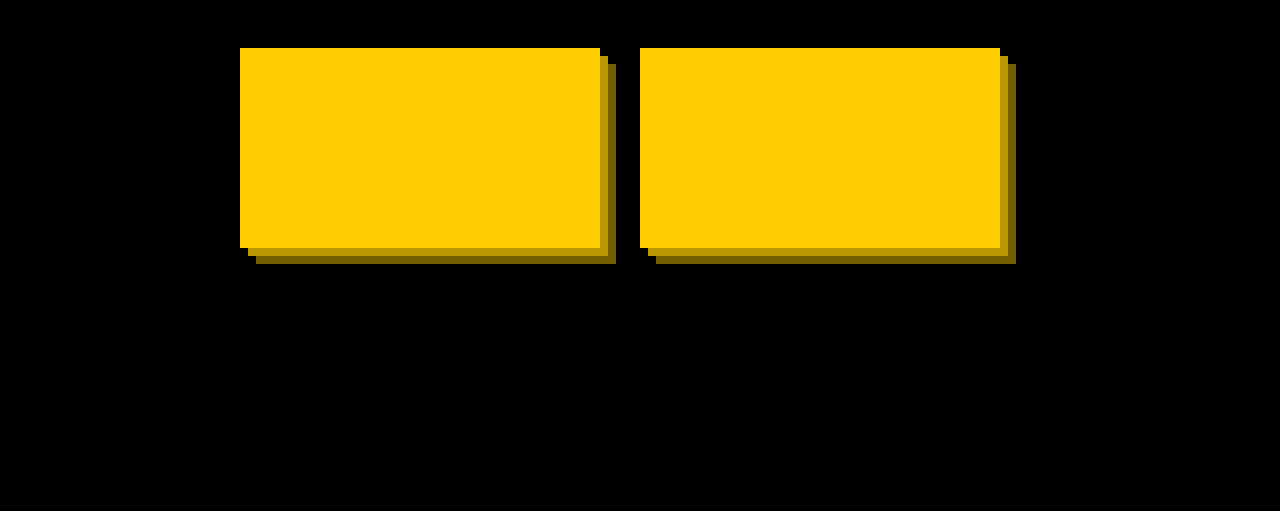
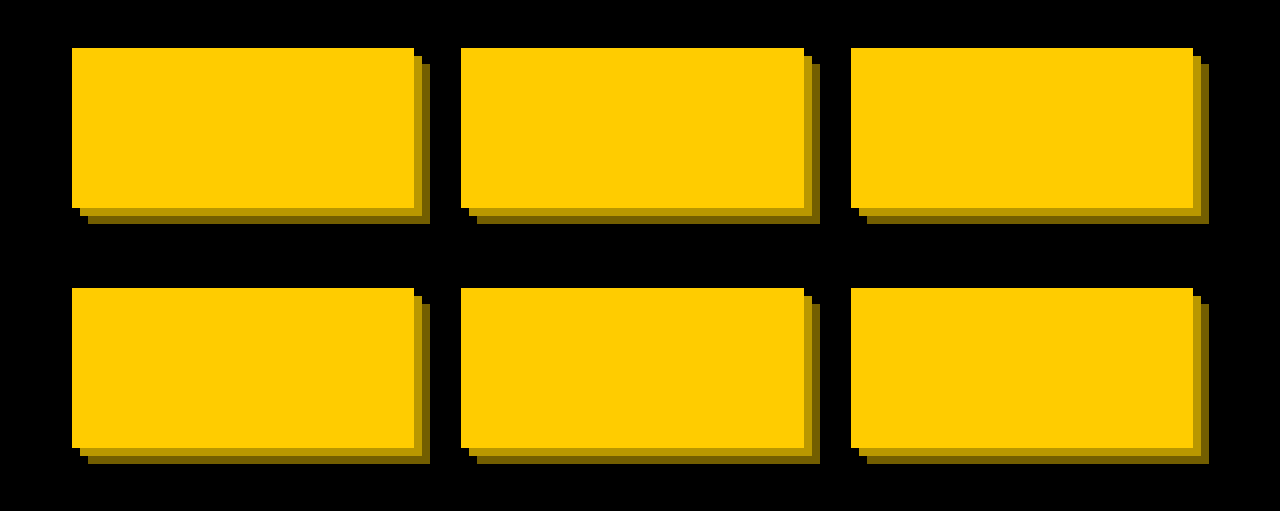
Before and after one commit to il4mb/statis-website, a plain HTML site: page index.html in a window 1280 px wide. Drawn offline with Linux system fonts and the light colour scheme.

Commit message:
Changes to be committed: 	modified:   asset/style/styling.css 	modified:   asset/style/styling.css.map 	modified:   index.html 	modified:   styling.sass

```diff
--- a/index.html
+++ b/index.html
@@ -13,6 +13,10 @@
         <div class="grid">
             <div class="box"></div>
             <div class="box"></div>
+            <div class="box"></div>
+            <div class="box"></div>
+            <div class="box"></div>
+            <div class="box"></div>
         </div>
     </div>
 
--- a/styling.sass
+++ b/styling.sass
@@ -11,7 +11,7 @@ $text-color: #fff !default
 $bg-color: rgba(43, 45, 47, 1)
 $card-bg-color: linear-gradient(145deg,rgba(115, 115, 115, 0.15) 15%,rgba(43, 45, 47, 1) 80%)
 $primary-color: #2395ff
-
+$max-width: 1200px
 $box-color: #ffcc00
 
 @keyframes whoa
@@ -32,18 +32,25 @@ body
 .container
     position: relative
     border-radius: 8px
-    max-width: min(100%, 800px)
+    max-width: min(100%, $max-width)
+    width: 100%
     margin: 0 auto
     min-height: 500px
 
+$min-box-height: 200px
 .box
     margin: 40px
-    max-width: min(95%, 400px)
+    margin-right: 15px
+    max-width: $max-width/3.5
+    min-height: $min-box-height/1.25
     width: 100%
-    height: 200px
     background: $box-color
     animation-delay: 1s
     animation: whoa 1s forwards
 
 .grid
     display: flex
+    flex-wrap: wrap
+    align-items: center
+    justify-content: space-evenly
+    flex-direction: row
```
Also changed, not shown: asset/style/styling.css, 1 other file.
